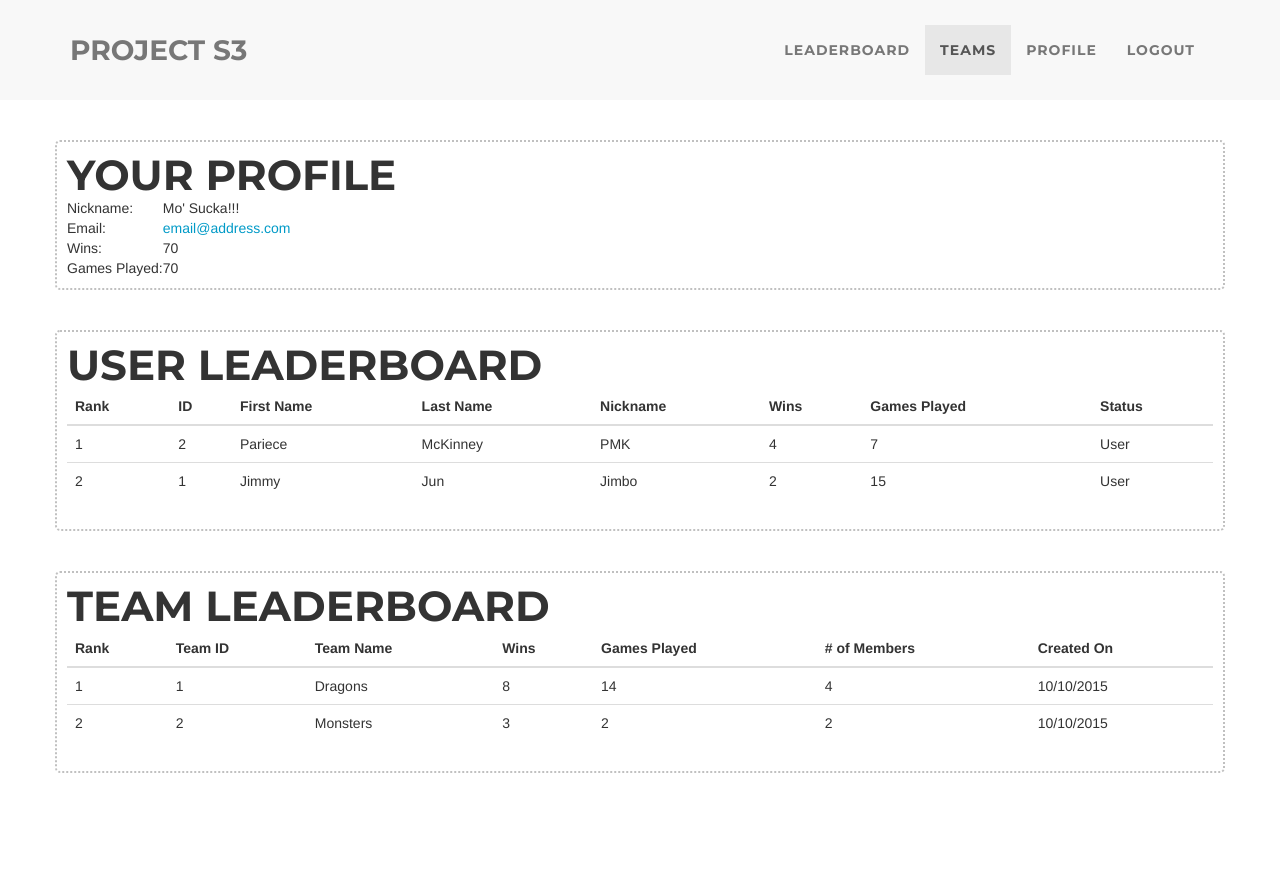
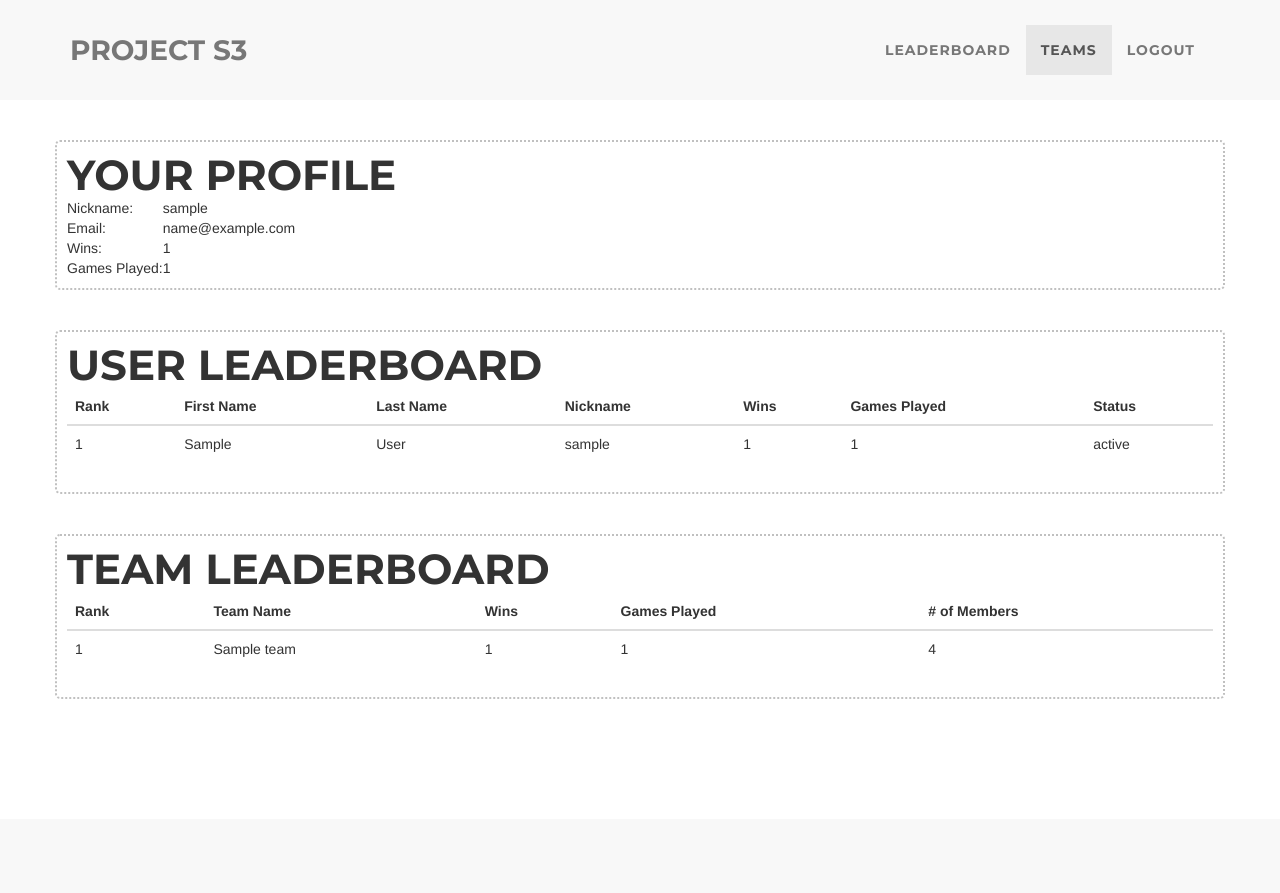
Before and after one commit to Suyeda/Project_S3, a CodeIgniter app: page /database/index.php/bets/dash in a window 1280 px wide. After the commit the page ends 699 px from the top, so only its background shows below. Run offline with CodeIgniter, Linux system fonts and the light colour scheme; the visitor is signed in with stand-in values (Sample User, id 1); tables that the repository leaves empty hold one stand-in row (values such as "Sample post"); some libraries are stand-ins or nearby versions.

Commit message:
linked dashboard with dynamic content from database. thanks suyeda

```diff
--- a/application/controllers/bets.php
+++ b/application/controllers/bets.php
@@ -30,9 +30,10 @@ defined('BASEPATH') OR exit('No direct script access allowed');
 
 		public function dash()
 		{
-			// $this->load->model('bet');
-			// $this->bet->find_other_users();
-			$this->load->view('dashboard');
+			$this->load->model('bet');
+			$all_users = $this->bet->find_all_users();
+			$all_teams = $this->bet->find_all_teams();
+			$this->load->view('dashboard', array('all_users' => $all_users, 'all_teams' => $all_teams));
 		}
 
 		public function battle()
@@ -58,20 +59,9 @@ defined('BASEPATH') OR exit('No direct script access allowed');
 		}
 
 		public function sign_in() {
-
-            $email = $this->input->post('email');
-            $password = $this->input->post('password');
             $this->load->model('bet');
-            $competitor = $this->bet->get_user_by_email($email);
-            if($competitor && $competitor['password'] == $password) {
-
-                $user = array(
-                   'competitor_id' => $competitor['id'],
-                   'competitor_email' => $competitor['email'],
-                   'competitor_name' => $competitor['first_name'].' '.$competitor['last_name'],
-                   'is_logged_in' => true
-                );
-                $this->session->set_userdata($user);
+            $check = $this->bet->get_user_by_email($this->input->post());
+            if($check == true){
                 redirect("/bets/dash");
             } else {
                 $this->session->set_flashdata("login_error", "<p style='color:red'>Invalid email or password!</p>");
@@ -84,8 +74,5 @@ defined('BASEPATH') OR exit('No direct script access allowed');
             $this->load->model('bet');
             $this->bet->register_user($this->input->post());
         }
-
-}
-
-
+	}
 ?>
--- a/application/models/bet.php
+++ b/application/models/bet.php
@@ -1,22 +1,32 @@
 <?php
 defined('BASEPATH') OR exit('No direct script access allowed');
 	class Bet extends CI_Model {
-
 		public function register_user($data) {
-
 			$this->form_validation->set_rules('first_name', 'First Name', 'trim|required|alpha|min_length[2]|max_length[20]');
 			$this->form_validation->set_rules('last_name', 'Last Name', 'trim|required|alpha|min_length[2]|max_length[20]');
 			$this->form_validation->set_rules('email', 'Email', 'trim|required|valid_email|is_unique[users.email]');
 			$this->form_validation->set_rules('nickname', 'Username', 'trim|required|alpha_numeric|min_length[4]|max_length[20]');
 			$this->form_validation->set_rules('pass1', 'Password', 'trim|required|min_length[8]|max_length[30]');
-			$this->form_validation->set_rules('pass2', 'Password Conformation', 'matches[pass1]');
+			$this->form_validation->set_rules('pass2', 'Password Confirmation', 'matches[pass1]');
 			if($this->form_validation->run()) {
 
 				$query = "INSERT INTO users(first_name, last_name, email, nickname, password, wins, gp, status, created_at) VALUES (?,?,?,?,?,?,?,?,?)";
 				$values = array($data['first_name'],$data['last_name'],$data['email'],$data['nickname'],$data['pass1'], 0, 0, "normal", date('Y-m-d, H:i:s'));
-				$user = $this->db->query($query, $values);
+				$user = $this->db->query($query, $values)->row_array();
 				if($user) {
-					$this->session->set_userdata("currentUser", $user);
+					// $this->session->set_userdata("currentUser", $user);
+					$user = array(
+                   'user_id' => $user['id'],
+                   'user_email' => $user['email'],
+                   'first_name' => $user['first_name'],
+                   'last_name' => $user['last_name'],
+                   'nickname' => $user['nickname'],
+                   'wins' => $user['wins'],
+                   'gamesplayed' => $user['gp'],
+                   'status' => $user['status']
+                   // 'is_logged_in' => true // Stephen wants to use this later
+                );
+                $this->session->set_userdata($user);
 					redirect('/bets/dash');
 				}
 			} else {
@@ -26,11 +36,37 @@ defined('BASEPATH') OR exit('No direct script access allowed');
 				$this->load->view('log_reg', $errors);
 			}
 		}
-		public function get_user_by_email($email) {
+		public function get_user_by_email($data) {
+			$query = "SELECT * FROM users WHERE email = ?";
+			$values = array($data['email']);
+			$user = $this->db->query($query, $values)->row_array();
 
-			$query = "SELECT * FROM users WHERE email = ?";
-			$values = array($email);
-			return $this->db->query($query, $values)->row_array();
+			if($user && $user['password'] == $data['password']) {
+                $user = array(
+                   'user_id' => $user['id'],
+                   'user_email' => $user['email'],
+                   'first_name' => $user['first_name'],
+                   'last_name' => $user['last_name'],
+                   'nickname' => $user['nickname'],
+                   'wins' => $user['wins'],
+                   'gamesplayed' => $user['gp'],
+                   'status' => $user['status']
+                );
+                $this->session->set_userdata($user);
+                return true;
+            }else{
+            	return false;
+            }
+		}
+		public function find_all_users(){
+			$query = "SELECT * from users";
+			return $this->db->query($query)->result_array();
+		}
+
+		public function find_all_teams()
+		{
+			$query = "SELECT * FROM teams";
+			return $this->db->query($query)->result_array();
 		}
 	}
 ?>
--- a/application/views/dashboard.php
+++ b/application/views/dashboard.php
@@ -79,9 +79,6 @@
                     <li class="page-scroll">
                         <a href="#teams">Teams</a>
                     </li>
-                    <li class="page-scroll">
-                        <a href="#contact">Profile</a>
-                    </li>
                     <li>
                         <a href="#">Logout</a>
                     </li>
@@ -102,19 +99,19 @@
                     <table>
                         <tr>
                             <td>Nickname: </td>
-                            <td> Mo' Sucka!!!</td>
+                            <td><?= $this->session->userdata['nickname'] ?></td>
                         </tr>
                         <tr>
                             <td>Email: </td>
-                            <td> <a href="mailto:email@address.com">email@address.com</a></td>
+                            <td> <a href="mailto:email@address.com"></a><?= $this->session->userdata['user_email'] ?></td>
                         </tr>
                         <tr>
                             <td>Wins: </td>
-                            <td> 70</td>
+                            <td><?= $this->session->userdata['wins'] ?></td>
                         </tr>
                         <tr>
                             <td>Games Played: </td>
-                            <td> 70</td>
+                            <td><?= $this->session->userdata['gamesplayed'] ?></td>
                         </tr>
 
                     </table>
@@ -128,7 +125,6 @@
                             <thead>
                                 <tr>
                                     <th>Rank</th>
-                                    <th>ID</th>
                                     <th>First Name</th>
                                     <th>Last Name</th>
                                     <th>Nickname</th>
@@ -138,26 +134,17 @@
                                 </tr>
                             </thead>
                             <tbody>
+                                <?php foreach($all_users as $user) {    ?>
                                 <tr>
                                     <td>1</td>
-                                    <td>2</td>
-                                    <td>Pariece</td>
-                                    <td>McKinney</td>
-                                    <td>PMK</td>
-                                    <td>4</td>
-                                    <td>7</td>
-                                    <td>User</td>
+                                    <td><?= $user['first_name'] ?></td>
+                                    <td><?= $user['last_name'] ?></td>
+                                    <td><?= $user['nickname'] ?></td>
+                                    <td><?= $user['wins'] ?></td>
+                                    <td><?= $user['gp'] ?></td>
+                                    <td><?= $user['status'] ?></td>
                                 </tr>
-                                <tr>
-                                    <td>2</td>
-                                    <td>1</td>
-                                    <td>Jimmy</td>
-                                    <td>Jun</td>
-                                    <td>Jimbo</td>
-                                    <td>2</td>
-                                    <td>15</td>
-                                    <td>User</td>
-                                </tr>
+                                <?php } ?>
                             </tbody>
                         </table>
                     </div>
@@ -172,33 +159,22 @@
                             <thead>
                                 <tr>
                                     <th>Rank</th>
-                                    <th>Team ID</th>
                                     <th>Team Name</th>
                                     <th>Wins</th>
                                     <th>Games Played</th>
                                     <th># of Members</th>
-                                    <th>Created On</th>
                                 </tr>
                             </thead>
                             <tbody>
+                                <?php foreach ($all_teams as $team) { ?>
                                 <tr>
                                     <td>1</td>
-                                    <td>1</td>
-                                    <td>Dragons</td>
-                                    <td>8</td>
-                                    <td>14</td>
+                                    <td><?= $team['name'] ?></td>
+                                    <td><?= $team['team_wins'] ?></td>
+                                    <td><?= $team['team_gp'] ?></td>
                                     <td>4</td>
-                                    <td>10/10/2015</td>
                                 </tr>
-                                <tr>
-                                    <td>2</td>
-                                    <td>2</td>
-                                    <td>Monsters</td>
-                                    <td>3</td>
-                                    <td>2</td>
-                                    <td>2</td>
-                                    <td>10/10/2015</td>
-                                </tr>
+                                <?php } ?>
                             </tbody>
                         </table>
                     </div>
--- a/application/views/mainpage.php
+++ b/application/views/mainpage.php
@@ -11,7 +11,7 @@
     <meta name="description" content="">
     <meta name="author" content="">
 
-    <title>Wanna Bet? - Triple S</title>
+    <title>Project S3</title>
 
     <!-- Bootstrap Core CSS - Uses Bootswatch Flatly Theme: http://bootswatch.com/flatly/ -->
     <link href="/assets/stylesheets/bootstrap.min.css" rel="stylesheet">
@@ -57,7 +57,7 @@
                     <span class="icon-bar"></span>
                     <span class="icon-bar"></span>
                 </button>
-                <a class="navbar-brand" href="#page-top">Wanna Bet?</a>
+                <a class="navbar-brand" href="#page-top">Project S3</a>
             </div>
 
             <!-- Collect the nav links, forms, and other content for toggling -->
```
Also changed, not shown: application/views/wager.php (+20 -7 lines).
